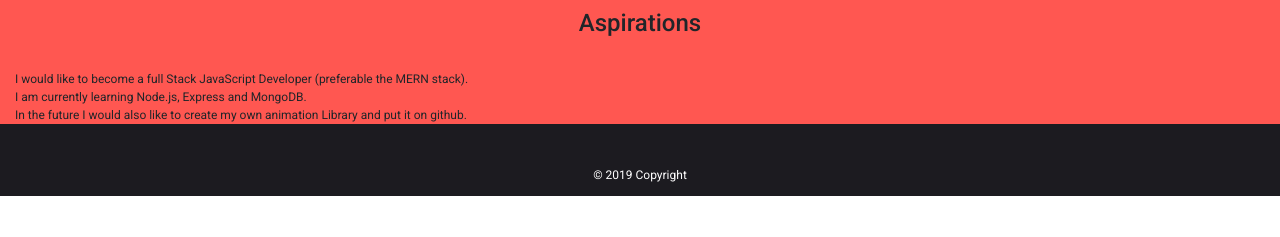
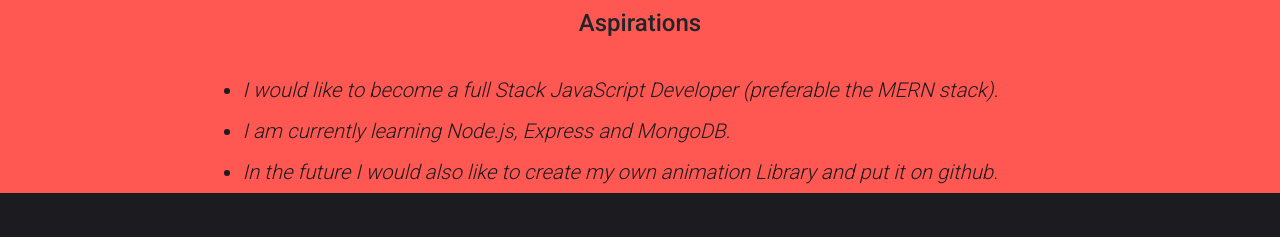
Before and after one commit to simone188535/portfolio, a React (Create React App) app: page /about in a window 1280 px wide. Shown: the part 1348-1585 px from the top of the page. Before the commit the page ends 1544 px from the top, so only its background shows below. Built offline with nearby package versions, Linux system fonts and the light colour scheme.

Commit message:
edits to about page

```diff
--- a/src/about/About.js
+++ b/src/about/About.js
@@ -135,11 +135,11 @@ const About = () => {
                     <SubHeadComponent {...AboutTrigger2} />
                     <div className="row">
                         <div className="col-12">
-                            <div className="aspiration-list">
-                                <div id="aspiration-list-item-1" className="aspiration-item position-relative">I would like to become a full Stack JavaScript Developer (preferable the MERN stack).</div>
-                                <div id="aspiration-list-item-2" className="aspiration-item position-relative">I am currently learning Node.js, Express and  MongoDB. </div>
-                                <div id="aspiration-list-item-3" className="aspiration-item position-relative">In the future I would also like to create my own animation Library and put it on github. </div>
-                            </div>
+                            <ul className="aspiration-list">
+                                <li id="aspiration-list-item-1" className="aspiration-item position-relative">I would like to become a full Stack JavaScript Developer (preferable the MERN stack).</li>
+                                <li id="aspiration-list-item-2" className="aspiration-item position-relative">I am currently learning Node.js, Express and  MongoDB. </li>
+                                <li id="aspiration-list-item-3" className="aspiration-item position-relative">In the future I would also like to create my own animation Library and put it on github. </li>
+                            </ul>
                         </div>
                     </div>
                 </div>
--- a/src/scss/App.scss
+++ b/src/scss/App.scss
@@ -43,13 +43,7 @@ html, body {
     max-height: 720px;
 }
 
-//   .container-fluid {
-//     min-height: 100%;
-//   }
-// .page-bg-color{
-//     // background: #EBEAE9;
-//     background: $pale-peach;
-// }
+
 .full-page {
     max-width: 1440px;
     margin: 0 auto;
@@ -412,7 +406,7 @@ html, body {
         }
 
         .right-hero {
-            background: $soft-black;
+            background: $pale-peach;
 
             // background: #FEAD51;
             font-weight: 500;
@@ -503,6 +497,15 @@ html, body {
             .col-12 {
                 // background: papayawhip;
                 background: $red-orange;
+            }
+            ul.aspiration-list{
+                font-size: 1.7rem;
+                color: $black;
+                width: 70%;
+                margin: 0 auto;
+                font-weight: 300;
+                font-style: italic;
+                line-height: 2;
             }
         }
     }
```
